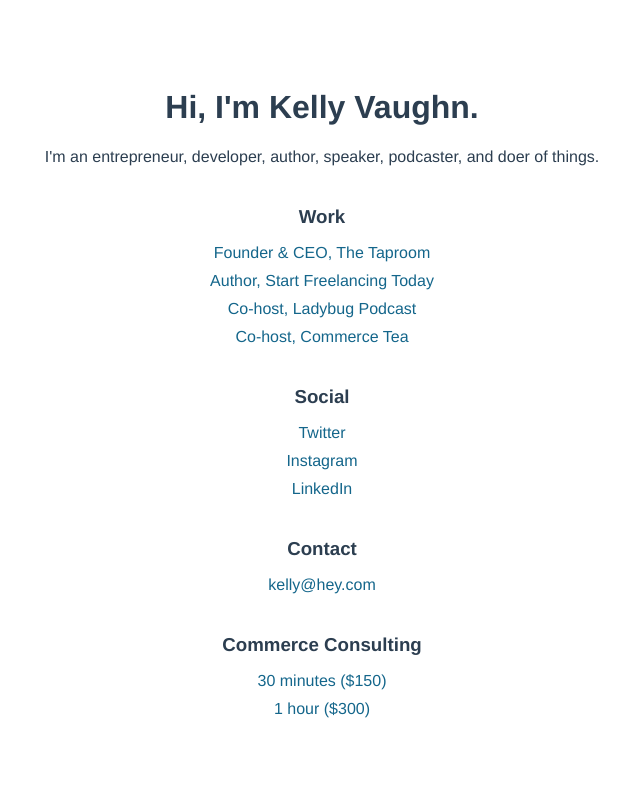
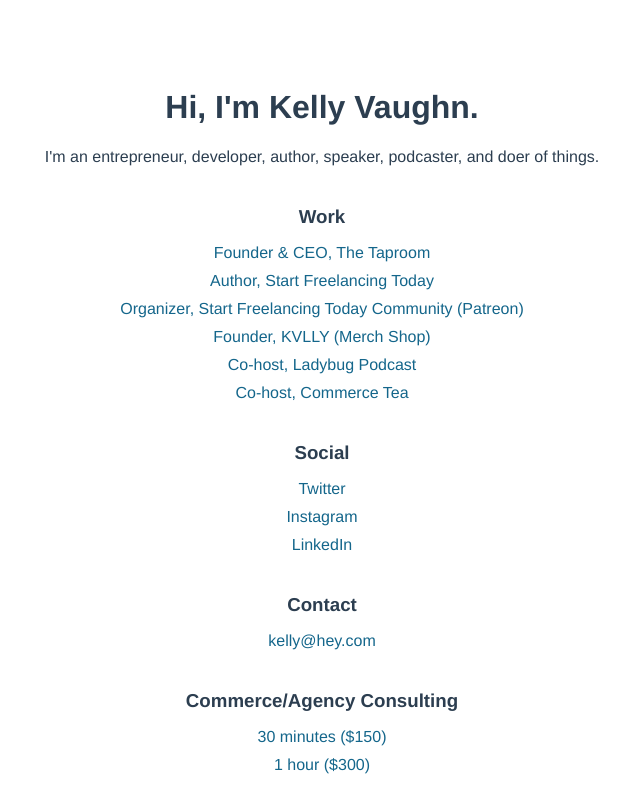
Before and after one commit to lukereed76/kvlly, a Vue app: page / in a window 1280 px wide. Shown: the whole page, without its empty margins (318-958 px from the left). Built offline with nearby package versions, Linux system fonts and the light colour scheme.

Commit message:
update links on homepage

```diff
--- a/src/components/HelloWorld.vue
+++ b/src/components/HelloWorld.vue
@@ -16,6 +16,16 @@
           target="_blank"
           rel="noopener"
         >Author, Start Freelancing Today</a>
+      </li>
+      <li>
+        <a
+          href="https://patreon.com/startfreelancingtoday"
+          target="_blank"
+          rel="noopener"
+        >Organizer, Start Freelancing Today Community (Patreon)</a>
+      </li>
+      <li>
+        <a href="https://shopkvlly.com" target="_blank" rel="noopener">Founder, KVLLY (Merch Shop)</a>
       </li>
       <li>
         <a href="https://ladybug.dev" target="_blank" rel="noopener">Co-host, Ladybug Podcast</a>
@@ -42,7 +52,7 @@
         <a href="mailto:kelly@hey.com">kelly@hey.com</a>
       </li>
     </ul>
-    <h3>Commerce Consulting</h3>
+    <h3>Commerce/Agency Consulting</h3>
     <ul>
       <li>
         <a href="https://calendly.com/taproom-kelly/consulting">30 minutes ($150)</a>
```
